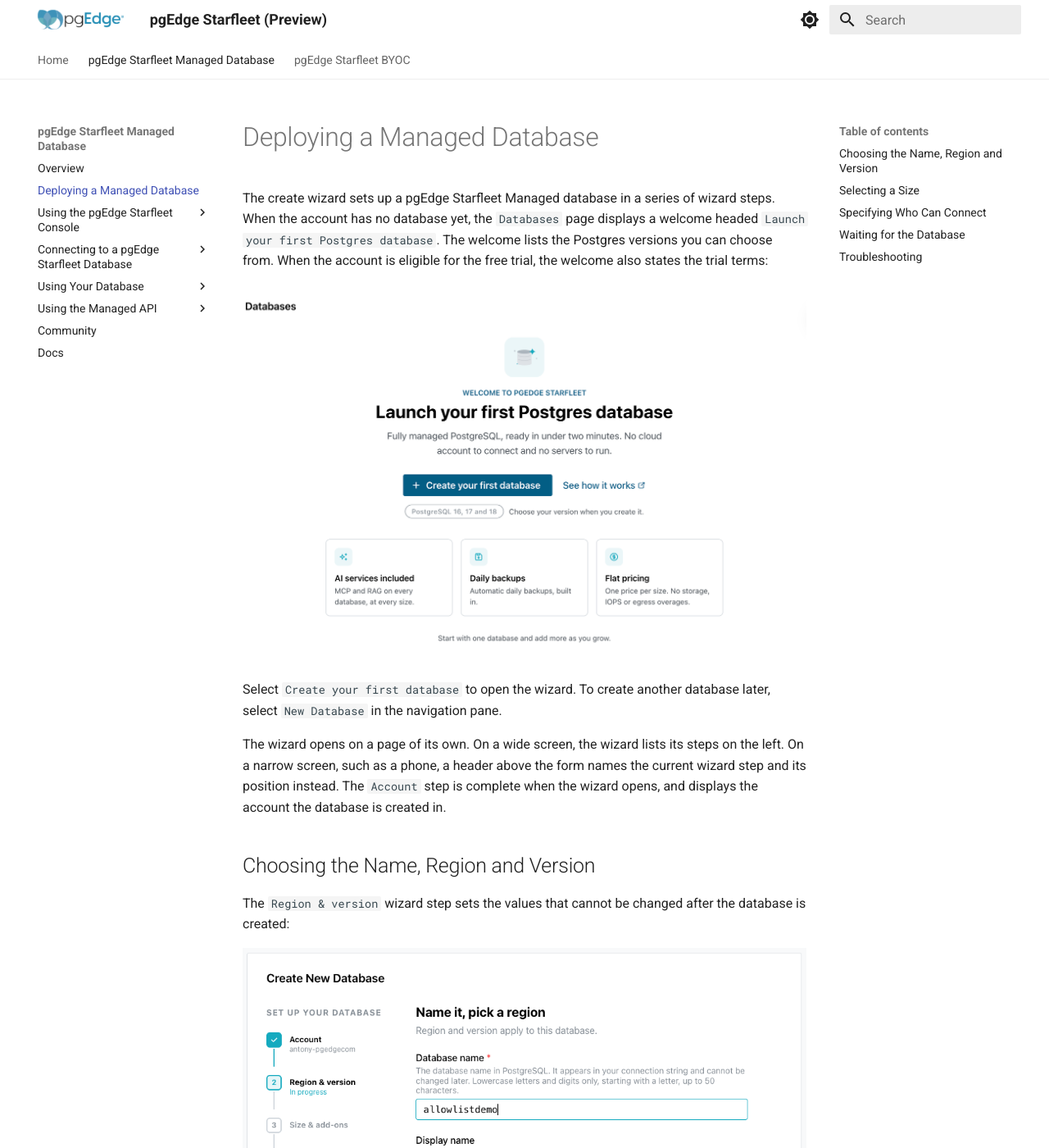
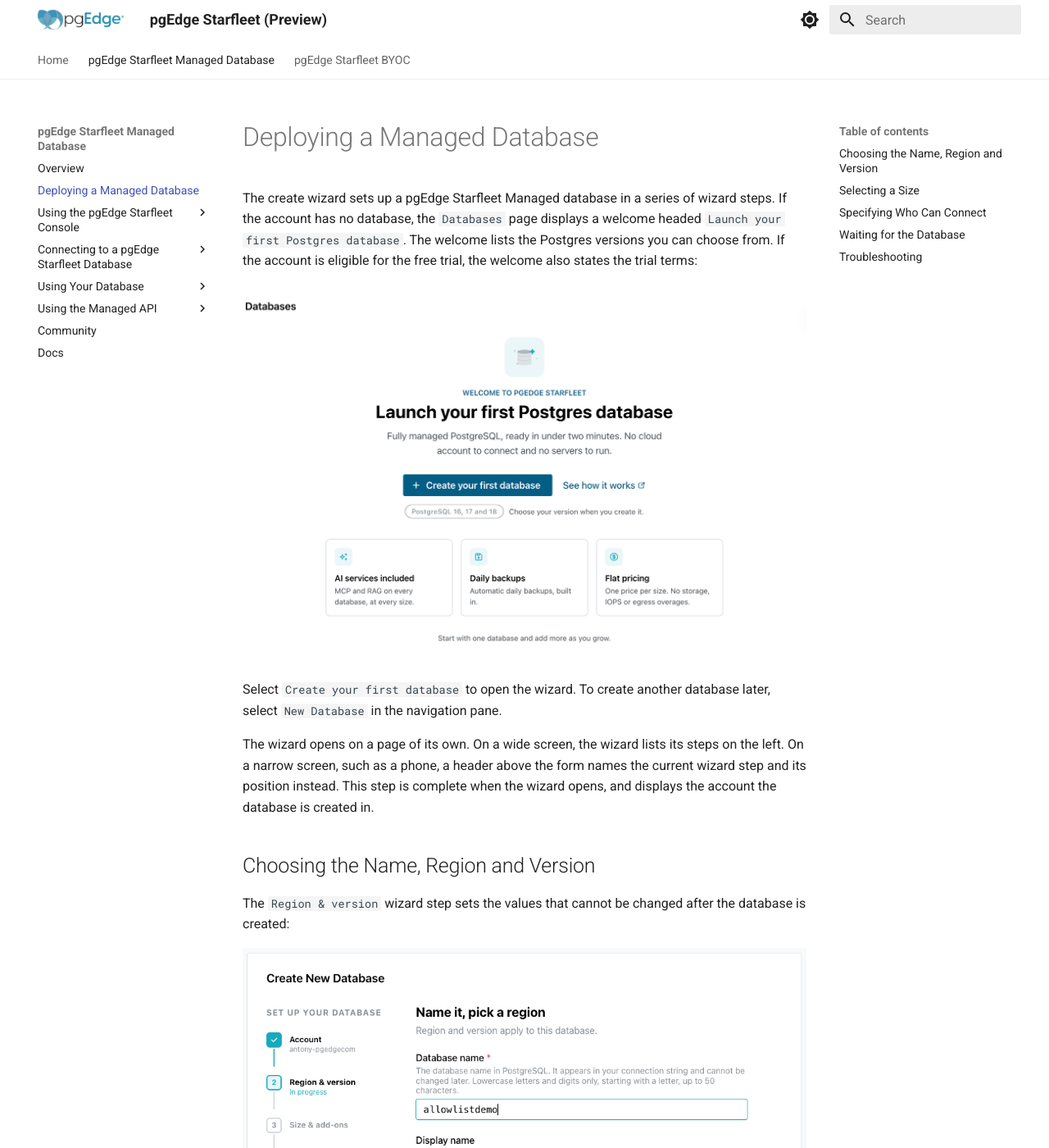
Before and after one commit to pgEdge/pgedge-starfleet-docs, an MkDocs documentation site: the page built from docs/managed/managed_creating_managed.md, in a window 1280 px wide and 1400 px high. Shown: the whole window at 82% size. Built offline with MkDocs 1.6.1 and Material for MkDocs 9.7.7, drawn with Linux system fonts in a browser that asks for light colours; some of the changed text lies outside the part shown.

Commit message:
Fix typos and improve clarity in managed docs

```diff
--- a/docs/managed/managed_creating_managed.md
+++ b/docs/managed/managed_creating_managed.md
@@ -1,9 +1,9 @@
 # Deploying a Managed Database
 
 The create wizard sets up a pgEdge Starfleet Managed database in a series
-of wizard steps. When the account has no database yet, the `Databases`
+of wizard steps. If the account has no database, the `Databases`
 page displays a welcome headed `Launch your first Postgres database`.
-The welcome lists the Postgres versions you can choose from. When the
+The welcome lists the Postgres versions you can choose from. If the
 account is eligible for the free trial, the welcome also states the
 trial terms:
 
@@ -15,7 +15,7 @@ another database later, select `New Database` in the navigation pane.
 The wizard opens on a page of its own. On a wide screen, the wizard
 lists its steps on the left. On a narrow screen, such as a phone, a
 header above the form names the current wizard step and its position
-instead. The `Account` step is complete when the wizard opens, and
+instead. This step is complete when the wizard opens, and
 displays the account the database is created in.
 
 ## Choosing the Name, Region and Version
@@ -78,7 +78,7 @@ has a range:
 
 1. Select one of the two options:
 
-    - `Allow specific IP ranges` admits only the ranges you add. When
+    - `Allow specific IP ranges` admits only the ranges you add. If
       the console can read the IPv4 address you connect from, it
       selects `Allow my current IP address`, which adds that address,
       labeled `My laptop`.
@@ -93,7 +93,7 @@ has a range:
 
 3. Select `Create database`.
 
-    When the account needs a payment method, the button reads
+    If the account requires a payment method, the button reads
     `Continue to payment`, and a `Payment` wizard step follows.
 
 This wizard step sets the database allowlist only. A new MCP server or
@@ -140,6 +140,6 @@ The wizard displays a message when a step fails:
     The panel also notes that the card may still have been saved, so
     check again in a moment before entering the card a second time.
 
-- **`Couldn't create your database`**, when the create request itself
+- **`Couldn't create your database`**, displays if the create request
   fails. The panel displays the reason, as well as `Try again` and
   `Back` buttons.
```
